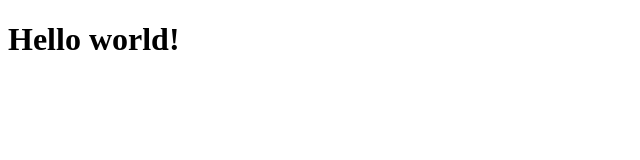
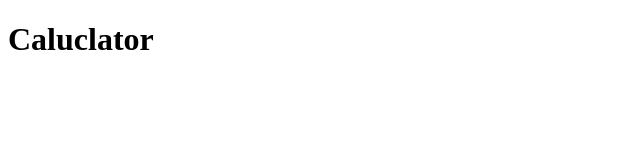
Before and after one commit to jarondegen/calculator-app, a React (Create React App) app: page / in a window 1280 px wide. Shown: the top 160 px of the page, without its empty margins (0-640 px from the left). Built offline with nearby package versions, Linux system fonts and the light colour scheme.

Commit message:
Phase 1: Setup - Complete

```diff
--- a/src/App.js
+++ b/src/App.js
@@ -2,7 +2,9 @@
 
 function App() {
   return (
-    <h1>Hello world!</h1>
+    <div className="App">
+      <h1>Caluclator</h1>
+    </div>
   );
 }
 
```
